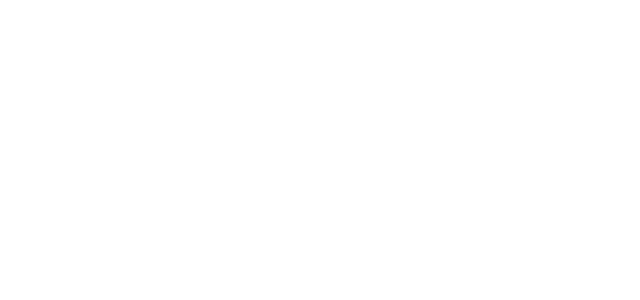
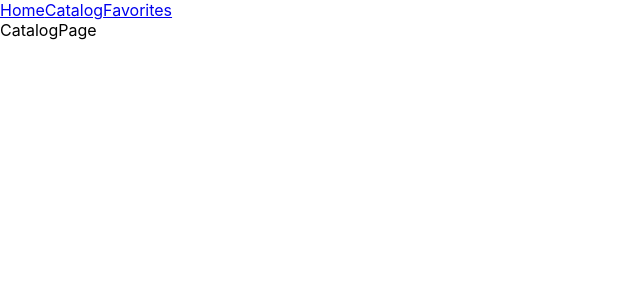
Before and after one commit to vika-tsymbaliyk/test-task, a React (Create React App) app: page /test-task/catalog in a window 1280 px wide. Shown: the top 300 px of the page, without its empty margins (0-640 px from the left). Built offline with nearby package versions, Linux system fonts and the light colour scheme.

Commit message:
add routes

```diff
--- a/package.json
+++ b/package.json
@@ -7,9 +7,12 @@
     "@testing-library/jest-dom": "^5.17.0",
     "@testing-library/react": "^13.4.0",
     "@testing-library/user-event": "^13.5.0",
+    "axios": "^1.6.5",
     "react": "^18.2.0",
     "react-dom": "^18.2.0",
+    "react-router-dom": "^6.21.3",
     "react-scripts": "5.0.1",
+    "redux-persist": "^6.0.0",
     "web-vitals": "^2.1.4"
   },
   "scripts": {
--- a/src/App.css
+++ b/src/App.css
@@ -1,4 +1,4 @@
-.App {
+/* .App {
   text-align: center;
 }
 
@@ -35,4 +35,4 @@
   to {
     transform: rotate(360deg);
   }
-}
+} */
--- a/src/App.js
+++ b/src/App.js
@@ -1,11 +1,22 @@
-import './App.css';
+import React, { lazy } from 'react'
+import { Navigate, Route, Routes } from "react-router-dom"
+import { Layout } from "./Layout"
 
-function App() {
+const HomePage = lazy(()=> import('./pages/HomePage'))
+const CatalogPage = lazy(()=> import('./pages/CatalogPage'))
+const FavoritesPage = lazy(()=> import('./pages/FavoritesPage'))
+
+const App = ()=>{
   return (
-    <div >
-
-    </div>
-  );
+    <Routes>
+      <Route path="/" element={<Layout/>}>
+        <Route index element={<HomePage/>}/>
+        <Route path="/catalog" element={<CatalogPage/>}/>
+        <Route path="/favorites" element={<FavoritesPage/>}/>
+      </Route>
+      <Route path="*" element={<Navigate to="/"/>}/>
+    </Routes>
+  )
 }
 
-export default App;
+export default App
--- /dev/null
+++ b/src/Layout.js
@@ -0,0 +1,19 @@
+import { Suspense } from "react"
+import { NavLink, Outlet } from "react-router-dom"
+
+export const Layout = ()=>{
+    return (
+        <>
+        <header>
+            <nav>
+                <NavLink to='/'>Home</NavLink>
+                <NavLink to='/catalog'>Catalog</NavLink>
+                <NavLink to='/favorites'>Favorites</NavLink>
+            </nav>
+        </header>
+        <Suspense fallback={<p>......Loader</p>}>
+            <Outlet/>
+        </Suspense>
+        </>
+    )
+}
--- a/src/index.js
+++ b/src/index.js
@@ -2,10 +2,13 @@
 import ReactDOM from 'react-dom/client';
 import './index.css';
 import App from './App';
+import { BrowserRouter } from 'react-router-dom';
 
 const root = ReactDOM.createRoot(document.getElementById('root'));
 root.render(
   <React.StrictMode>
+    <BrowserRouter basename='/test-task'>
     <App />
+    </BrowserRouter>
   </React.StrictMode>
 );
--- /dev/null
+++ b/src/pages/CatalogPage.js
@@ -0,0 +1,8 @@
+import React from 'react'
+
+const CatalogPage = () => {
+  return (
+    <div>CatalogPage</div>
+  )
+}
+ export default CatalogPage
--- /dev/null
+++ b/src/pages/FavoritesPage.js
@@ -0,0 +1,9 @@
+import React from 'react'
+
+const FavoritesPage = () => {
+  return (
+    <div>FavoritesPage</div>
+  )
+}
+
+export default FavoritesPage
--- /dev/null
+++ b/src/pages/HomePage.js
@@ -0,0 +1,9 @@
+import React from 'react'
+
+const HomePage = () => {
+  return (
+    <div>HomePage</div>
+  )
+}
+
+export default HomePage
```
Also changed, not shown: 1 other file (tests, documents, lock files or other folders).
